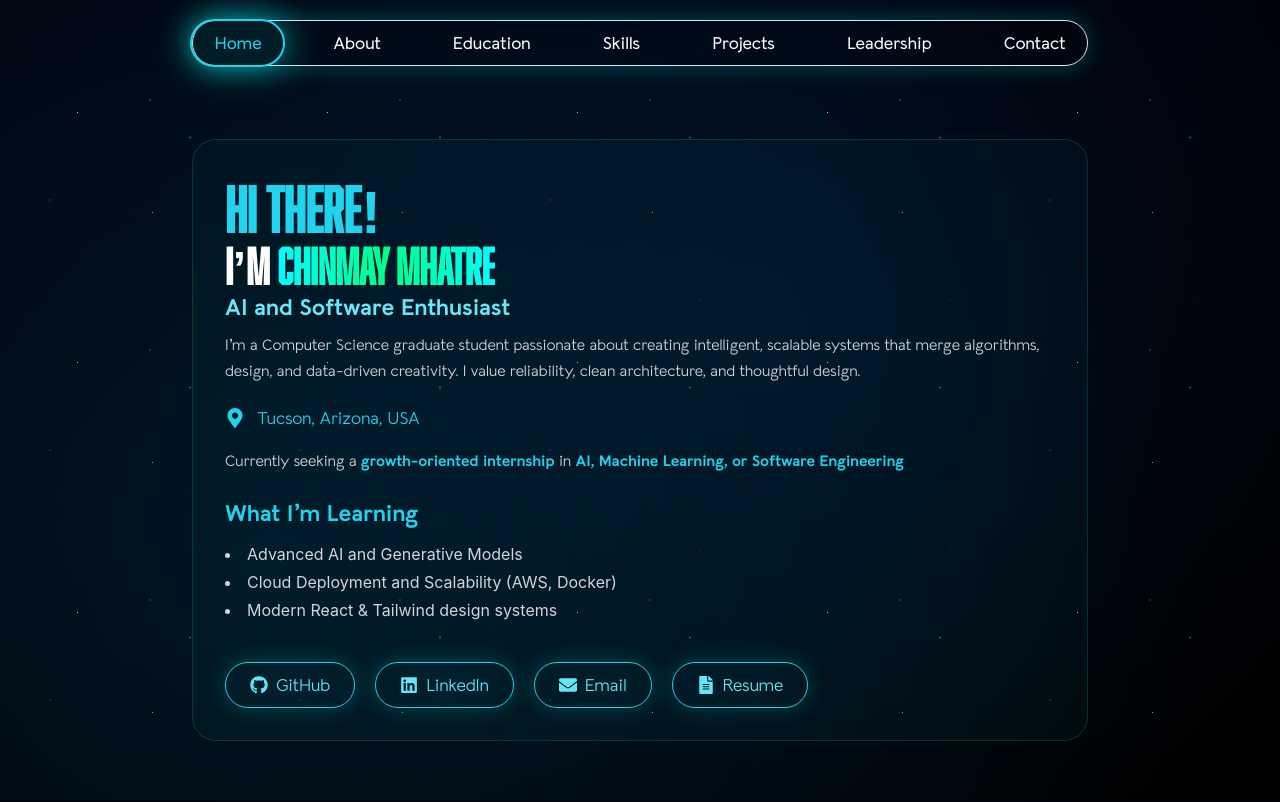
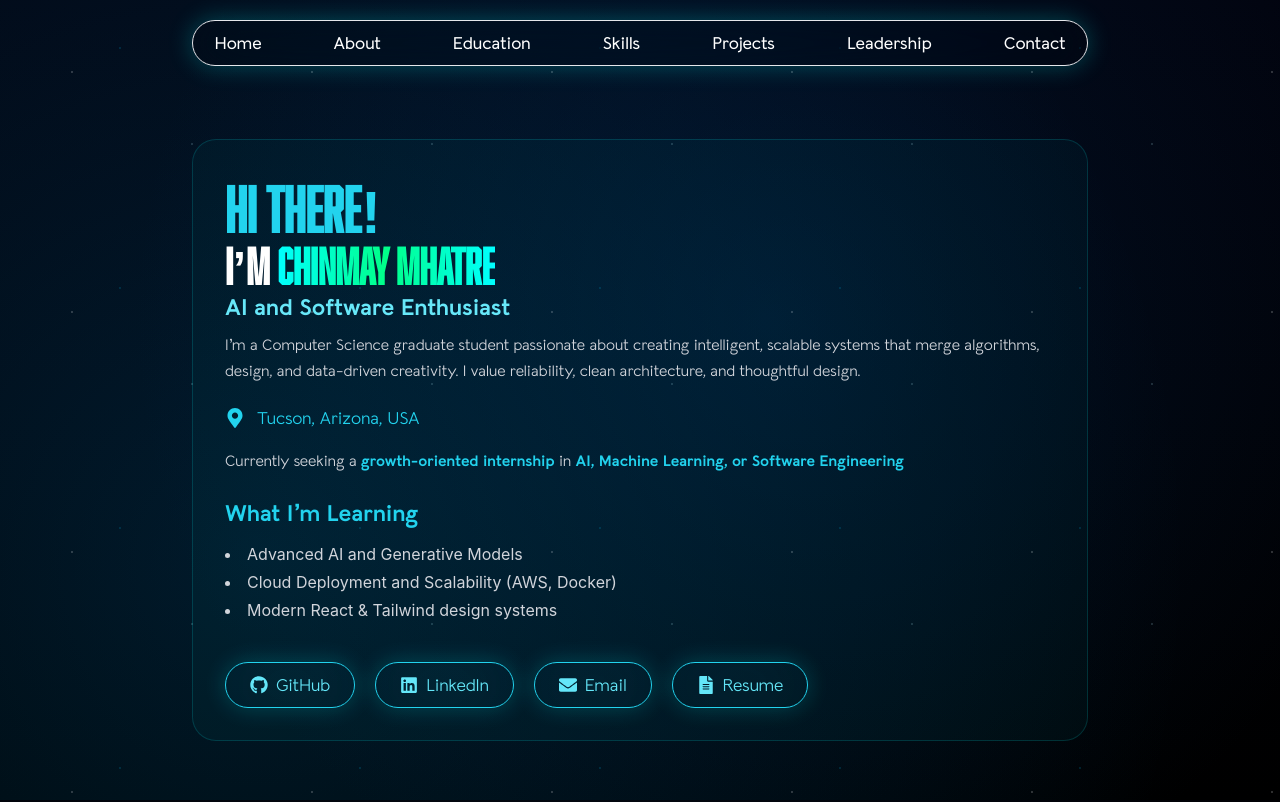
Before and after one commit to codeC02003/My-portfolio, a React (Vite) app: page / in a window 1280 px wide. Shown: the top 802 px of the page. Built offline with nearby package versions, Linux system fonts and the light colour scheme.

Commit message:
no animation normal one

```diff
--- a/src/About.jsx
+++ b/src/About.jsx
@@ -1,5 +1,4 @@
 import React from "react";
-import DisintegrateOnScroll from "./DisintegrateOnScroll";
 
 export default function About() {
   return (
@@ -11,12 +10,8 @@ export default function About() {
       <div className="md:w-3/5 min-h-screen flex flex-col space-y-8 font-grotesk text-gray-300 text-lg leading-relaxed flex-col">
         {/* === 1. Short Intro === */}
           <h2 className="text-5xl font-abolition mb-8 bg-clip-text text-cyan-400">
-  <DisintegrateOnScroll>
     <span className="inline-block w-fit leading-none">About Me</span>
-  </DisintegrateOnScroll>
 </h2>
-
-        <DisintegrateOnScroll>
           <p>
             I’m <span className="text-cyan-400 font-semibold">Chinmay Mhatre</span>, a Computer Science graduate student
             at the University of Arizona, focused on building <span className="text-cyan-400 font-semibold">
@@ -24,10 +19,6 @@ export default function About() {
             I love designing technologies that blend precision with creativity, from
             low-level logic to user-first interfaces.
           </p>
-        </DisintegrateOnScroll>
-
-        {/* === 2. Technical Identity === */}
-        <DisintegrateOnScroll>
           <p>
             My technical work revolves around <span className="text-cyan-400 font-semibold">
             Artificial Intelligence, Machine Learning, and Software Development</span>.
@@ -36,10 +27,6 @@ export default function About() {
             I enjoy working on projects that merge <span className="text-cyan-400 font-semibold">
             data, design, and distributed systems</span> to solve real-world challenges.
           </p>
-        </DisintegrateOnScroll>
-
-        {/* === 3. Approach / Philosophy === */}
-        <DisintegrateOnScroll>
           <p>
             My development philosophy centers on <span className="text-cyan-400 font-semibold">
             clean architecture, iterative improvement, and collaboration</span>.
@@ -48,10 +35,6 @@ export default function About() {
             simplifying complex workflows.
             I value deep work, continuous learning, and the art of elegant problem-solving.
           </p>
-        </DisintegrateOnScroll>
-
-        {/* === 4. Personal Touch === */}
-        <DisintegrateOnScroll>
           <p>
             Outside of code, I’m driven by <span className="text-cyan-400 font-semibold">
             design, innovation, and curiosity</span>.
@@ -60,17 +43,12 @@ export default function About() {
             When not in front of a screen, you’ll find me sketching, tinkering with hardware,
             or chasing new learning paths.
           </p>
-        </DisintegrateOnScroll>
-
-        {/* === 5. Call to Action === */}
-        <DisintegrateOnScroll>
           <p>
             I’m currently open to <span className="text-cyan-400 font-semibold">
             research collaborations, AI-driven internships, or software development roles</span>
             that challenge me to grow and build impactful systems.
             Feel free to explore my projects and connect, I’d love to collaborate on something meaningful.
           </p>
-        </DisintegrateOnScroll>
       </div>
     </section>
   );
--- a/src/Contact.jsx
+++ b/src/Contact.jsx
@@ -1,6 +1,5 @@
 import React, { useState } from "react";
 import { FaLinkedin, FaGithub, FaEnvelope, FaMapMarkerAlt } from "react-icons/fa";
-import DisintegrateOnScroll from "./DisintegrateOnScroll";
 
 export default function Contact() {
   const [formStatus, setFormStatus] = useState("");
@@ -19,7 +18,6 @@ export default function Contact() {
       className="min-h-screen flex flex-col items-center justify-center px-6 lg:px-24 py-24 bg-transparent text-white"
     >
       {/* Heading */}
-      <DisintegrateOnScroll>
         <h2 className="text-5xl font-abolition mb-6 text-cyan-400 text-center">
           Let’s Build Something Great Together
         </h2>
@@ -27,12 +25,10 @@ export default function Contact() {
           Whether you’re looking to collaborate on a project, discuss a research idea, or explore opportunities in AI and software engineering,
           I’d love to hear from you.
         </p>
-      </DisintegrateOnScroll>
 
       {/* Main Content */}
       <div className="w-full max-w-6xl grid md:grid-cols-2 gap-10">
         {/* Left Info Card */}
-        <DisintegrateOnScroll>
           <div
             className="rounded-2xl p-10 transition-all duration-300 ease-out flex-1 bg-[rgba(0,255,255,0.03)] border border-[rgba(0,255,255,0.15)] hover:border-cyan-400 hover:bg-[rgba(0,255,255,0.1)]"
           >
@@ -88,10 +84,7 @@ export default function Contact() {
               </a>
             </div>
           </div>
-        </DisintegrateOnScroll>
 
-        {/* Right Contact Form */}
-        <DisintegrateOnScroll>
           <form
             onSubmit={handleSubmit}
             className="bg-[rgba(0,255,255,0.03)] border border-[rgba(0,255,255,0.15)]
@@ -142,17 +135,14 @@ export default function Contact() {
               </button>
             </div>
           </form>
-        </DisintegrateOnScroll>
       </div>
 
       {/* Call-to-Action */}
-      <DisintegrateOnScroll>
         <p className="mt-20 text-gray-400 text-center text-lg font-grotesk">
           Currently open to <span className="text-cyan-400 font-semibold">
           internships, research collaborations</span>, and software development roles.
           Let’s make something impactful together.
         </p>
-      </DisintegrateOnScroll>
-    </section>
+     </section>
   );
 }
--- a/src/DisintegrateOnScroll.jsx
+++ /dev/null
@@ -1,97 +0,0 @@
-import React, { useEffect, useRef } from "react";
-
-export default function DisintegrateOnScroll({ children }) {
-  const ref = useRef();
-  const canvasRef = useRef();
-  const ratioRef = useRef(0);
-  const scrollPos = useRef(window.scrollY);
-
-  useEffect(() => {
-    const lineY = 100; // just below navbar
-    const canvas = canvasRef.current;
-    const ctx = canvas.getContext("2d");
-    let particles = [];
-
-    const makeParticle = (x, y) => ({
-      x,
-      y,
-      vx: (Math.random() - 0.5) * 1.5,
-      vy: -Math.random() * 2 - 0.5,
-      life: 60 + Math.random() * 40,
-      alpha: 1,
-    });
-
-    const updateParticles = () => {
-      ctx.clearRect(0, 0, canvas.width, canvas.height);
-      ctx.globalCompositeOperation = "lighter";
-      for (let p of particles) {
-        p.x += p.vx;
-        p.y += p.vy;
-        p.life -= 1;
-        p.alpha = p.life / 100;
-        ctx.fillStyle = `rgba(0,255,255,${p.alpha})`;
-        ctx.beginPath();
-        ctx.arc(p.x, p.y, 2, 0, Math.PI * 2);
-        ctx.fill();
-      }
-      particles = particles.filter((p) => p.life > 0);
-    };
-
-    const updateDisintegration = () => {
-      const rect = ref.current?.getBoundingClientRect();
-      if (!rect) return;
-
-      const elementHeight = rect.height;
-      const overlap = Math.max(0, lineY - rect.top);
-      const newRatio = Math.min(1, Math.max(0, overlap / elementHeight));
-      ratioRef.current = newRatio; // no setState -> instant DOM sync
-
-      // Emit particles proportionally to scroll speed
-      const scrollSpeed = Math.abs(window.scrollY - scrollPos.current);
-      if (newRatio > 0 && newRatio < 1) {
-        const intensity = 15 + scrollSpeed * 0.3;
-        const emissionY = lineY;
-        for (let i = 0; i < intensity; i++) {
-          const rx = rect.left + Math.random() * rect.width;
-          particles.push(makeParticle(rx, emissionY));
-        }
-      }
-      scrollPos.current = window.scrollY;
-    };
-
-    const animate = () => {
-      updateDisintegration();
-      updateParticles();
-
-      // Update DOM mask directly (not React state)
-      if (ref.current) {
-        ref.current.style.clipPath = `inset(${ratioRef.current * 100}% 0 0 0)`;
-        ref.current.style.opacity = 1 - ratioRef.current * 0.25;
-      }
-
-      requestAnimationFrame(animate);
-    };
-
-    requestAnimationFrame(animate);
-  }, []);
-
-  return (
-    <div style={{ position: "relative" }}>
-      <div ref={ref} style={{ position: "relative" }}>
-        {children}
-      </div>
-      <canvas
-        ref={canvasRef}
-        width={window.innerWidth}
-        height={window.innerHeight}
-        style={{
-          position: "fixed",
-          top: 0,
-          left: 0,
-          pointerEvents: "none",
-          zIndex: 50,
-        }}
-      />
-    </div>
-  );
-}
--- a/src/Education.jsx
+++ b/src/Education.jsx
@@ -1,5 +1,4 @@
 import React from "react";
-import DisintegrateOnScroll from "./DisintegrateOnScroll";
 
 export default function Education() {
   const educationData = [
@@ -41,16 +40,13 @@ export default function Education() {
       className="min-h-screen flex flex-col items-center justify-center px-10 lg:px-24 py-24 bg-transparent"
     >
       {/* Title */}
-      <DisintegrateOnScroll>
         <h2 className="text-5xl font-abolition text-cyan-400 mb-12 text-center">
           Education
         </h2>
-      </DisintegrateOnScroll>
-
       {/* Education Cards */}
       <div className="w-full max-w-6xl flex flex-col gap-10">
       {educationData.map((edu, i) => (
-        <DisintegrateOnScroll key={i}>
+        <div key={i}>
           <div
             className="rounded-2xl p-8 md:p-10 flex-1 bg-[rgba(0,255,255,0.03)] border border-[rgba(0,255,255,0.15)] hover:border-cyan-400 hover:bg-[rgba(0,255,255,0.1)]
            transition-all duration-300"
@@ -97,7 +93,7 @@ export default function Education() {
                 </div>
               )}
             </div>
-          </DisintegrateOnScroll>
+          </div>
         ))}
       </div>
     </section>
--- a/src/Leadership.jsx
+++ b/src/Leadership.jsx
@@ -1,5 +1,4 @@
 import React from "react";
-import DisintegrateOnScroll from "./DisintegrateOnScroll";
 
 export default function Leadership() {
   const experiences = [
@@ -24,11 +23,10 @@ export default function Leadership() {
     <section
       id="leadership"
       className="min-h-screen flex flex-col items-center justify-center px-6 py-24 bg-transparent"
-    ><DisintegrateOnScroll>
+    >
       <h2 className="text-5xl font-abolition mb-12 text-center bg-clip-text">
         Leadership & Teamwork
-      </h2></DisintegrateOnScroll>
-      <DisintegrateOnScroll>
+      </h2>
       <div className="max-w-5xl mx-auto flex flex-col gap-10 font-grotesk text-gray-300 ">
         {experiences.map((exp, i) => (
           <div
@@ -45,7 +43,6 @@ export default function Leadership() {
           </div>
         ))}
       </div>
-      </DisintegrateOnScroll>
     </section>
   );
 }
--- a/src/SelectedWork.jsx
+++ b/src/SelectedWork.jsx
@@ -1,6 +1,5 @@
 import React, { useState } from "react";
 import { motion, AnimatePresence } from "framer-motion";
-import DisintegrateOnScroll from "./DisintegrateOnScroll";
 
 export default function Projects() {
   const projects = [
@@ -49,11 +48,9 @@ export default function Projects() {
       {/* === LEFT PANEL === */}
       <div className="flex-1 flex flex-col">
         {/* Title Above Cards */}
-        <DisintegrateOnScroll>
           <h2 className="text-5xl font-abolition text-white mb-5 mt-10">
             Projects
           </h2>
-        </DisintegrateOnScroll>
 
         {/* Project List */}
         <div className="flex flex-col gap-6">
@@ -80,8 +77,7 @@ export default function Projects() {
       <div
         className="flex-1 bg-[rgba(0,255,255,0.03)] border border-[rgba(0,255,255,0.15)]
                     rounded-2xl p-8 min-h-[400px] transition-all duration-500"
-      ><DisintegrateOnScroll>
-        <AnimatePresence mode="wait">
+      ><AnimatePresence mode="wait">
           <motion.div
             key={selected.id}
             initial={{ opacity: 0, x: 50 }}
@@ -147,7 +143,6 @@ export default function Projects() {
             </div>
           </motion.div>
         </AnimatePresence>
-        </DisintegrateOnScroll>
       </div>
     </section>
   );
--- a/src/Skills.jsx
+++ b/src/Skills.jsx
@@ -2,10 +2,9 @@ import React from "react";
 import { motion } from "framer-motion";
 import { FaReact, FaNodeJs, FaPython, FaGitAlt, FaDocker, FaAws } from "react-icons/fa";
 import {
-  SiCplusplus, SiJavascript, SiMongodb, SiTailwindcss, SiTensorflow,
+  SiCplusplus, SiJavascript, SiTailwindcss,
   SiFigma, SiCanva
 } from "react-icons/si";
-import DisintegrateOnScroll from "./DisintegrateOnScroll";
 
 export default function Skills() {
   const skillCategories = [
@@ -49,7 +48,6 @@ export default function Skills() {
     >
 
       {/* Section Title */}
-      <DisintegrateOnScroll>
       <motion.h2
         initial={{ opacity: 0, y: -20 }}
         whileInView={{ opacity: 1, y: 0 }}
@@ -60,13 +58,11 @@ export default function Skills() {
         <span className="text-cyan-400">
           Core Skills
         </span>
-      </motion.h2></DisintegrateOnScroll>
-
+      </motion.h2>
       {/* Skill Bars */}
 
       <div className="w-full max-w-4xl flex flex-col gap-8 z-10">
         {skillCategories.map((category, i) => (
-          <DisintegrateOnScroll>
           <motion.div
             key={i}
             initial={{ opacity: 0, x: -30 }}
@@ -94,7 +90,6 @@ export default function Skills() {
               ))}
             </div>
           </motion.div>
-          </DisintegrateOnScroll>
         ))}
       </div>
 
--- a/src/index.css
+++ b/src/index.css
@@ -110,72 +110,52 @@ body {
   font-family: 'Inter', sans-serif;
 }
 
-/* === GALAXY CONTAINER === */
 #galaxy-bg {
   position: fixed;
-  top: 0;
-  left: 0;
-  width: 100%;
-  height: 100%;
-  z-index: -10;
-  overflow: hidden;
+  inset: 0;
+  z-index: -1;
   pointer-events: none;
-  background: radial-gradient(circle at 60% 40%, rgba(0, 40, 80, 0.3), transparent 70%),
-              radial-gradient(circle at 20% 70%, rgba(0, 100, 160, 0.2), transparent 80%),
-              linear-gradient(to bottom, #01020a 0%, #000000 100%);
-  background-attachment: fixed;
+  background:
+    radial-gradient(circle at 60% 40%, rgba(0,60,120,0.25), transparent 70%),
+    radial-gradient(circle at 20% 70%, rgba(0,140,220,0.18), transparent 80%),
+    linear-gradient(to bottom, #02040f 0%, #000000 100%);
 }
 
-/* === STARS === */
-.stars {
-  position: absolute;
-  width: 100%;
-  height: 100%;
-  background-repeat: repeat;
-  background-position: center;
-  background-attachment: fixed;
+#galaxy-bg::after {
+  content: "";
+  position: absolute; inset: 0;
   background-image:
-    radial-gradient(1px 1px at 25% 35%, rgba(255,255,255,0.9), transparent),
-    radial-gradient(1.5px 1.5px at 70% 45%, rgba(0,255,255,0.7), transparent),
-    radial-gradient(1px 1px at 55% 75%, rgba(200,240,255,0.8), transparent);
-  background-size: 250px 250px;
-  opacity: 0.8;
+    radial-gradient(1px 1px at 30% 30%, rgba(255,255,255,.9), transparent),
+    radial-gradient(1px 1px at 80% 60%, rgba(180,240,255,.8), transparent),
+    radial-gradient(1px 1px at 50% 20%, rgba(0,200,255,.7), transparent);
+  background-size: 240px 240px;
+  opacity: .7;
 }
 
-/* === TWINKLING + COLOR FLICKER === */
-.stars::after {
-  content: "";
-  position: absolute;
-  inset: 0;
-  background-image:
-    radial-gradient(1px 1px at 60% 40%, rgba(255,255,255,0.9), transparent),
-    radial-gradient(1px 1px at 20% 80%, rgba(150,220,255,0.8), transparent),
-    radial-gradient(1px 1px at 80% 20%, rgba(0,200,255,0.6), transparent);
-  background-size: 250px 250px;
-  animation: twinkleColor 8s ease-in-out infinite alternate;
-  opacity: 0.7;
+@keyframes twinkleColor {
+  0% { opacity: .6; filter: hue-rotate(0deg) brightness(.9); }
+  50% { opacity: 1; filter: hue-rotate(35deg) brightness(1.05); }
+  100%{ opacity: .6; filter: hue-rotate(0deg) brightness(.9); }
 }
 
-/* === COLOR-SHIFT TWINKLE KEYFRAMES === */
-@keyframes twinkleColor {
-  0% {
-    opacity: 0.6;
-    filter: hue-rotate(0deg) brightness(0.9);
+/* Reduce GPU-heavy effects on small screens */
+@media (max-width: 768px) {
+  .glass-dark {
+    backdrop-filter: blur(6px) saturate(120%);
+    -webkit-backdrop-filter: blur(6px) saturate(120%);
+    box-shadow: 0 0 14px rgba(0, 180, 255, 0.12);
+    border-color: rgba(0, 255, 255, 0.18) !important;
   }
-  25% {
-    opacity: 0.8;
-    filter: hue-rotate(20deg) brightness(1);
-  }
-  50% {
-    opacity: 1;
-    filter: hue-rotate(45deg) brightness(1.1);
-  }
-  75% {
-    opacity: 0.8;
-    filter: hue-rotate(20deg) brightness(0.95);
-  }
-  100% {
-    opacity: 0.6;
-    filter: hue-rotate(0deg) brightness(0.9);
+  /* Turn off large glow shadows on mobile boxes/buttons */
+  .soft-glow,
+  .big-glow {
+    box-shadow: none !important;
+    filter: none !important;
   }
 }
+
+/* Each big section: don’t render off-screen until near viewport */
+section[id] {
+  content-visibility: auto;
+  contain-intrinsic-size: 1000px; /* reserved height to prevent jumps */
+}
--- a/vite.config.js
+++ b/vite.config.js
@@ -3,5 +3,12 @@ import react from "@vitejs/plugin-react";
 import glsl from "vite-plugin-glsl";
 
 export default defineConfig({
-  plugins: [react(), glsl()],
-});
+  plugins: [react()],
+  build: {
+    target: 'es2020',
+    sourcemap: false,
+    cssCodeSplit: true,
+    chunkSizeWarningLimit: 900,
+  },
+  esbuild: { legalComments: 'none' }
+})
```
